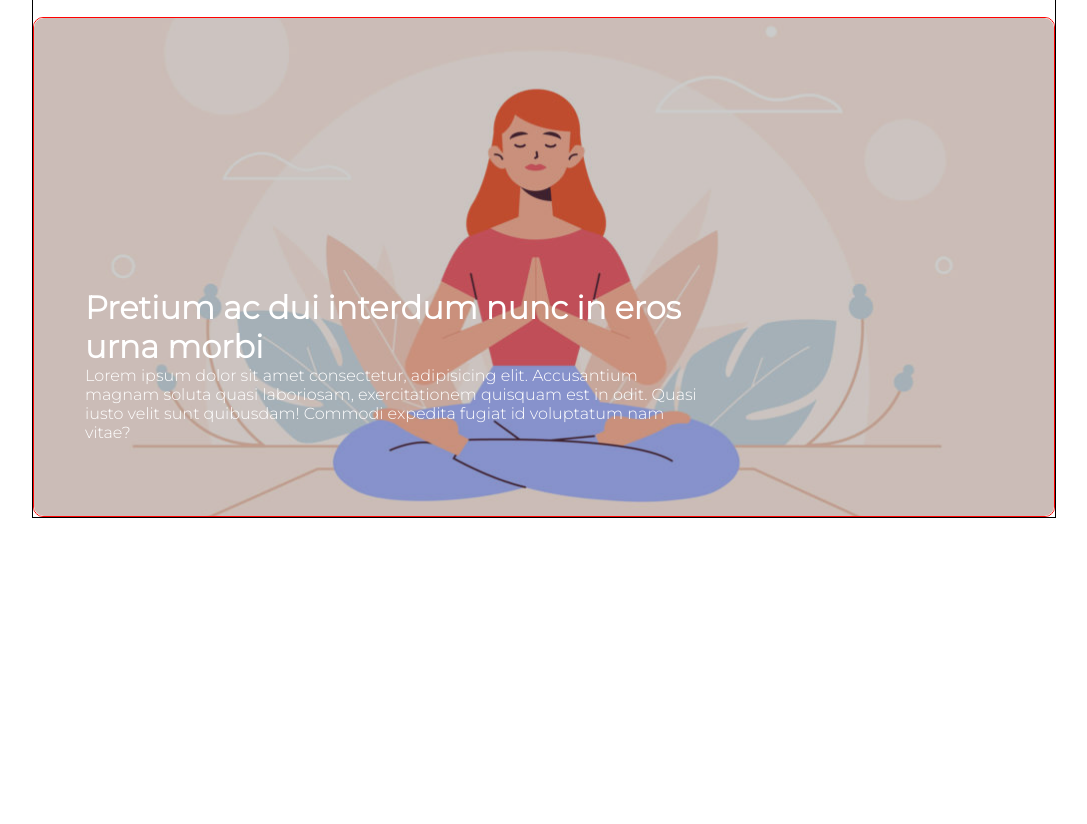
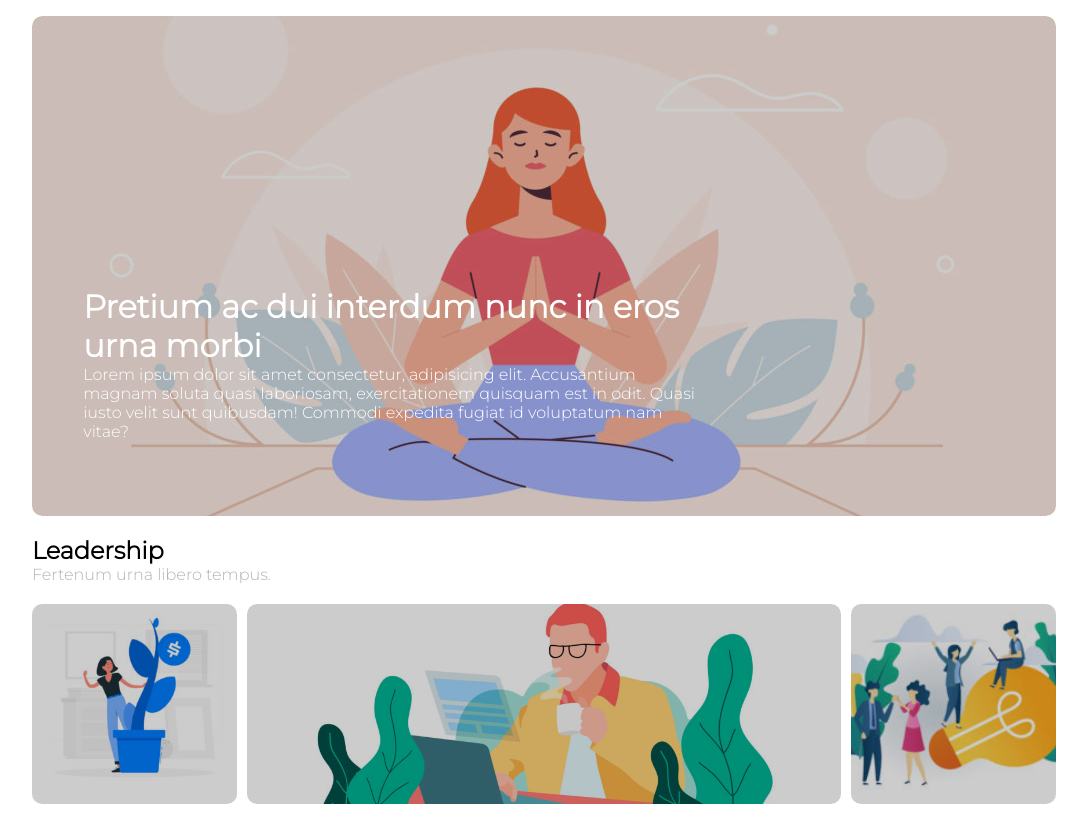
Before and after one commit to matteomichelon/htmlcss-wp, a plain HTML site: page index.html in a window 1280 px wide. Shown: the part 89-913 px from the top of the page, without its empty margins (96-1183 px from the left). Before the commit the page ends 800 px from the top, so only its background shows below. Drawn offline with Linux system fonts and the light colour scheme.

Commit message:
aggiunte immagini main

```diff
--- a/css/style.css
+++ b/css/style.css
@@ -19,8 +19,6 @@ body {
 .wrapper {
     width: 80%;
     margin: auto;
-    /* test */
-    border: 1px solid black;
 }
 
 .block-margin {
@@ -48,6 +46,12 @@ body {
     position: absolute;
     left: 0;
     right: 0;
+}
+
+.clearfix::after {
+    content: "";
+    display: table;
+    clear: both;
 }
 
 /* HEADER */
@@ -80,14 +84,42 @@ nav .list {
     overflow: hidden;
     /* permette all'immagine di non trasbordare
     dal nostro contenitore */
-    /* test */
-    border: 1px solid red;
 }
 
-.banner .title{
+.banner-title {
     position: absolute;
     bottom: 15%;
     left: 5%;
     width: 60%;
     color: white;
 }
+
+/* MAIN */
+
+.main-header {
+    margin-bottom: 20px;
+}
+
+/* Container */
+
+.main-container .col {
+    float: left;
+}
+
+.col-left {
+    width: 20%;
+}
+
+.col-right {
+    width: 20%;
+}
+
+.col-center {
+    width: 58%;
+    margin: 0 1%;
+}
+
+.col-img {
+    position: relative;
+    height: 200px;
+}
--- a/index.html
+++ b/index.html
@@ -51,16 +51,53 @@
             <div class="banner">
                 <div class="layover"></div>
                 <img src="img/banner.jpg" alt="Banner" class="img-object-fit">
-                <!-- banner-title -->
-                <div class="title">
+                <div class="banner-title">
                     <h1>Pretium ac dui interdum nunc in eros urna morbi</h1>
-                    <p>Lorem ipsum dolor sit amet consectetur, adipisicing elit. Accusantium magnam soluta quasi laboriosam, exercitationem quisquam est in odit. Quasi iusto velit sunt quibusdam! Commodi expedita fugiat id voluptatum nam vitae?</p>
+                    <p>Lorem ipsum dolor sit amet consectetur, adipisicing elit. Accusantium magnam soluta quasi
+                        laboriosam, exercitationem quisquam est in odit. Quasi iusto velit sunt quibusdam! Commodi
+                        expedita fugiat id voluptatum nam vitae?</p>
                 </div>
-                <!-- end banner-title -->
             </div>
             <!-- end Banner -->
         </header>
         <!-- end Header -->
+
+        <!-- Main -->
+        <div class="block-margin">
+            <div class="main-header">
+                <h2>Leadership</h2>
+                <p class="text-color">Fertenum urna libero tempus.</p>
+            </div>
+            <!-- Container -->
+            <div class="main-container clearfix">
+
+                <div class="col col-left">
+                    <div class="col-img">
+                        <div class="layover"></div>
+                        <img src="img/img-1.jpg" alt="img-1" class="img-object-fit">
+                    </div>
+                </div>
+
+                <div class="col col-center">
+                    <div class="col-img">
+                        <div class="layover"></div>
+                        <img src="img/banner-2.jpg" alt="Banner-2" class="img-object-fit">
+                    </div>
+                </div>
+
+                <div class="col col-right">
+                    <div class="col-img">
+                        <div class="layover"></div>
+                        <img src="img/img-3.jpg" alt="img-3" class="img-object-fit">
+                    </div>
+                </div>
+
+            </div>
+        </div>
+        <!-- end Container -->
+    </div>
+    <!-- end Main -->
+
     </div>
     <!-- end Wrapper -->
 </body>
```
